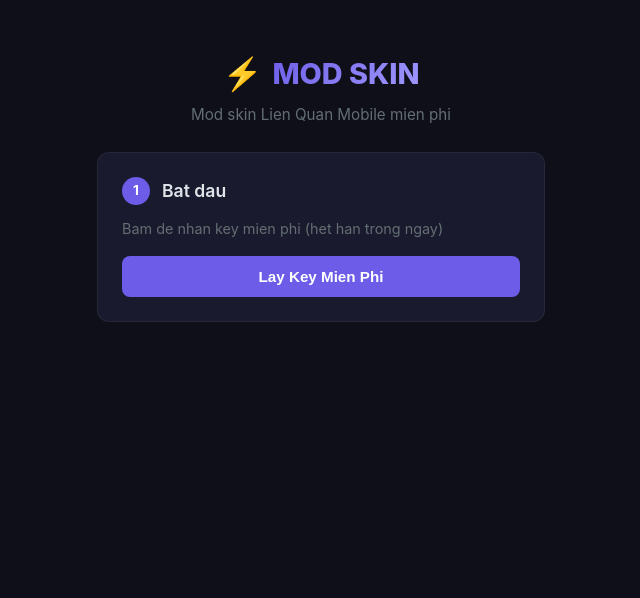
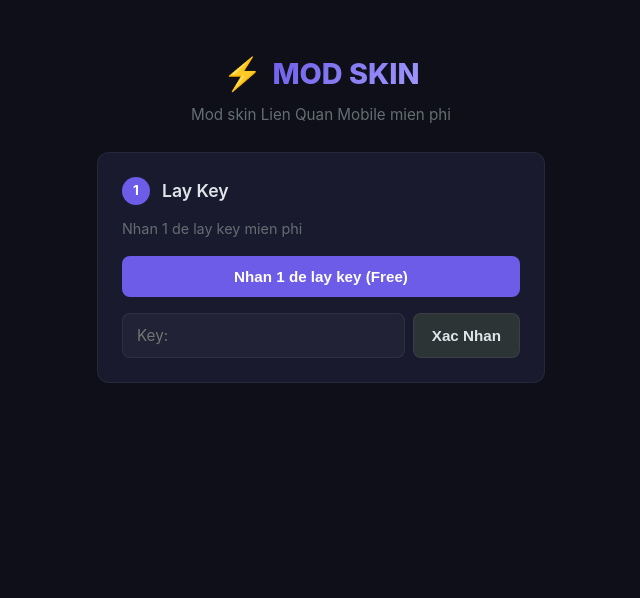
Before and after one commit to lesang206-lgtm/webapp, a Flask app: page / in a window 1280 px wide. Shown: the top 598 px of the page, without its empty margins (319-959 px from the left). Run offline with Flask 3, Linux system fonts and the light colour scheme.

Commit message:
restore key flow with blogspot link

```diff
--- a/webapp/app.py
+++ b/webapp/app.py
@@ -33,11 +33,28 @@ def request_key():
     key, exp = key_mgr.generate_key(ip)
     key_mgr.save_key(ip, key, exp)
 
-    session['verified'] = True
-    session['ip'] = ip
-    session['verified_at'] = datetime.now().isoformat()
+    base_url = f'https://kianamodaov1.blogspot.com/2026/06/webkey.html?ma={key}'
+    shortened = key_mgr.shorten_url(base_url, LINK4M_TOKEN)
 
-    return jsonify({'status': 'ok', 'key': key})
+    return jsonify({'status': 'ok', 'link': shortened or base_url, 'key': key})
+
+
+@app.route('/api/verify', methods=['POST'])
+def verify():
+    data = request.get_json(silent=True) or {}
+    key = data.get('key', '').strip().upper()
+    ip = _get_client_ip()
+
+    if not key:
+        return jsonify({'status': 'error', 'message': 'Vui long nhap key!'}), 400
+
+    if key_mgr.validate_key(ip, key):
+        session['verified'] = True
+        session['ip'] = ip
+        session['verified_at'] = datetime.now().isoformat()
+        return jsonify({'status': 'ok', 'message': 'Key hop le!'})
+
+    return jsonify({'status': 'error', 'message': 'Key khong hop le!'}), 400
 
 
 @app.route('/api/check-session')
--- a/webapp/key_manager.py
+++ b/webapp/key_manager.py
@@ -26,7 +26,10 @@ class KeyManager:
             json.dump(self.db, f, indent=2)
 
     def generate_key(self, ip):
-        key = 'KM' + secrets.token_hex(5).upper()
+        ngay = int(datetime.now().day)
+        key1 = str(ngay * 27 + 27)
+        rand = secrets.token_hex(2).upper()
+        key = f'NDK{key1}{rand}'
         expiration = datetime.now().replace(hour=23, minute=59, second=59, microsecond=0)
         return key, expiration
 
@@ -36,7 +39,6 @@ class KeyManager:
             entry = self.db[key]
             exp = datetime.fromisoformat(entry['expiration'])
             if exp > datetime.now():
-                entry['ip'] = ip
                 entry['last_used'] = datetime.now().isoformat()
                 self._save_db()
                 return True
--- a/webapp/static/script.js
+++ b/webapp/static/script.js
@@ -5,14 +5,18 @@
     const modSection = $('mod-section');
     const progressSection = $('progress-section');
     const downloadSection = $('download-section');
+    const keyInfo = $('key-info');
     const authMsg = $('auth-msg');
     const errorToast = $('error-toast');
 
     const btnGetKey = $('btn-get-key');
+    const btnVerify = $('btn-verify');
     const btnMod = $('btn-mod');
     const btnDownload = $('btn-download');
     const btnNew = $('btn-new');
 
+    const inputKey = $('input-key');
+    const keyLink = $('key-link');
     const skinIds = $('skin-ids');
     const camXa = $('cam-xa');
     const hdMode = $('hd-mode');
@@ -42,8 +46,10 @@
             const data = await res.json();
 
             if (data.status === 'ok') {
-                showMsg(authMsg, 'Da nhan key! Dang chuyen huong...', 'success');
-                setTimeout(showModSection, 500);
+                keyLink.href = data.link;
+                keyLink.textContent = data.link;
+                keyInfo.classList.remove('hidden');
+                showMsg(authMsg, 'Da lay link! Bam vao de copy key', 'success');
             } else {
                 showMsg(authMsg, data.message || 'Loi lay key', 'error');
             }
@@ -52,6 +58,37 @@
         }
 
         setLoading(btnGetKey, false);
+    });
+
+    btnVerify.addEventListener('click', async () => {
+        const key = inputKey.value.trim();
+        if (!key) {
+            showMsg(authMsg, 'Nhap key truoc!', 'error');
+            return;
+        }
+
+        setLoading(btnVerify, true);
+        hideMsg(authMsg);
+
+        try {
+            const res = await fetch('/api/verify', {
+                method: 'POST',
+                headers: { 'Content-Type': 'application/json' },
+                body: JSON.stringify({ key }),
+            });
+            const data = await res.json();
+
+            if (data.status === 'ok') {
+                showMsg(authMsg, 'Key dung! Moi ban dung tool.', 'success');
+                setTimeout(showModSection, 500);
+            } else {
+                showMsg(authMsg, data.message || 'Key sai!', 'error');
+            }
+        } catch {
+            showMsg(authMsg, 'Loi xac thuc', 'error');
+        }
+
+        setLoading(btnVerify, false);
     });
 
     btnMod.addEventListener('click', async () => {
--- a/webapp/templates/index.html
+++ b/webapp/templates/index.html
@@ -21,13 +21,28 @@
             <section id="auth-section" class="card">
                 <div class="card-header">
                     <span class="step-badge">1</span>
-                    <h2>Bat dau</h2>
+                    <h2>Lay Key</h2>
                 </div>
-                <p class="card-desc">Bam de nhan key mien phi (het han trong ngay)</p>
+                <p class="card-desc">Nhan 1 de lay key mien phi</p>
+
                 <button id="btn-get-key" class="btn btn-primary btn-full">
-                    <span class="btn-text">Lay Key Mien Phi</span>
+                    <span class="btn-text">Nhan 1 de lay key (Free)</span>
                     <span class="btn-loading hidden">Dang xu ly...</span>
                 </button>
+
+                <div id="key-info" class="key-info hidden">
+                    <div class="key-link-box">
+                        <p>Bam vao link de lay key:</p>
+                        <a id="key-link" href="#" target="_blank" rel="noopener"></a>
+                        <p class="hint">Sau khi copy key, paste vao o ben duoi</p>
+                    </div>
+                </div>
+
+                <div class="input-row">
+                    <input type="text" id="input-key" placeholder="Key: " autocomplete="off">
+                    <button id="btn-verify" class="btn btn-secondary">Xac Nhan</button>
+                </div>
+
                 <div id="auth-msg" class="msg hidden"></div>
             </section>
 
```
